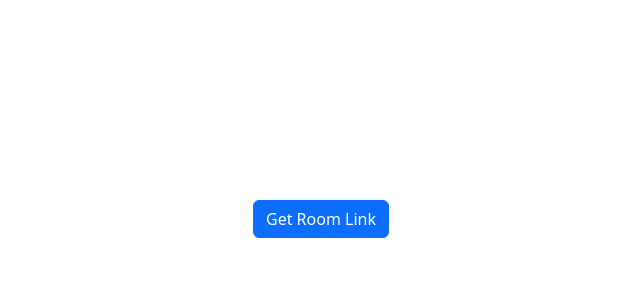
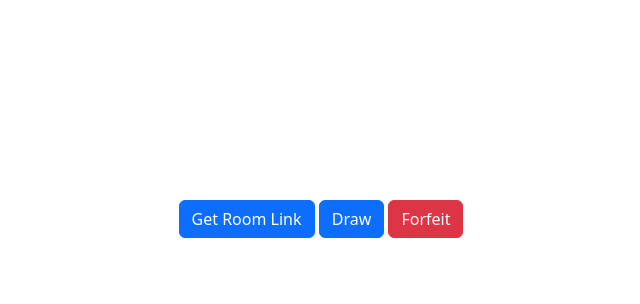
Before and after one commit to Benett-t/Final_Project, a Flask app: template Final_Project/templates/chess.html in a window 1280 px wide. Shown: the part 496-800 px from the top of the page, without its empty margins (319-959 px from the left). Run offline with Flask 3, Linux system fonts and the light colour scheme; the template is opened without the code that fills it: most values are stand-ins (such as "Sample title", 1, 10 or a date in 2020); some libraries are stand-ins or nearby versions.

Commit message:
desin TODO add the ability to make a draw

```diff
--- a/Final_Project/app.py
+++ b/Final_Project/app.py
@@ -692,3 +692,13 @@ def on_disconnect():
         disconnect_timers_chess[roomid] = timer
         timer.start()
         socketio.emit('opponent_disconnected', {'message': 'Opponent disconnected. Timer started.'}, room=roomid)
+
+@socketio.on('draw_request')
+def draw_request(data):
+    roomid = data["roomid"]
+    socketio.emit('draw_noti', {'message': 'Your opponent has requested a draw.'}, room=roomid)
+
+@socketio.on('forfeit')
+def forfeite_chess(data):
+    roomid = data["roomid"]
+    forfeit_chess(roomid=roomid, username=session.get("username"))
--- a/Final_Project/static/chess.js
+++ b/Final_Project/static/chess.js
@@ -10,6 +10,7 @@ const capturesound = new Audio('/static/sounds/capture.wav');
 const errorsound = new Audio('/static/sounds/invalid.wav');
 
 const boardElement = document.getElementById('chessboard');
+let asd;
 let disconnectCountdown;
 let countdownTime = 60;  // 1 minute
 let selectedSquare = null;
@@ -576,6 +577,31 @@ socket.on('player_forfeit', function(data) {
     clearInterval(disconnectCountdown);
     document.getElementById('opponent-timer').innerHTML = 'Opponent forfeited.';
 });
+
+socket.on('draw_noti', function(data) {
+    // Update the modal message
+    if (asd != 1) {
+        document.getElementById('notificationMessage').innerText = data.message;
+
+        // Show the notification modal
+        var notificationModal = new bootstrap.Modal(document.getElementById('notificationModal'));
+        notificationModal.show();
+    }
+    asd = 0;
+});
+
+// Handle the Draw confirmation
+document.getElementById('confirmDraw').addEventListener('click', function() {
+    asd = 1;
+    socket.emit('draw_request', { roomid: roomid });
+    $('#drawModal').modal('hide'); // Close the modal
+});
+
+// Handle the Forfeit confirmation
+document.getElementById('confirmForfeit').addEventListener('click', function() {
+    socket.emit('forfeit', { roomid: roomid });
+    $('#forfeitModal').modal('hide');
+});
 // Initial board render
 $(document).ready(function() {
     renderBoard(boardFen);  // boardFen will be passed from the server-side
--- a/Final_Project/templates/chess.html
+++ b/Final_Project/templates/chess.html
@@ -11,13 +11,69 @@
 <button type="button" class="btn btn-primary mt-3" data-bs-toggle="modal" data-bs-target="#roomLinkModal">
     Get Room Link
 </button>
-
+<button type="button" class="btn btn-primary mt-3" data-bs-toggle="modal" data-bs-target="#drawModal">
+  Draw
+</button>
+<button type="button" class="btn btn-danger mt-3" data-bs-toggle="modal" data-bs-target="#forfeitModal">
+  Forfeit
+</button>
+<div class="modal fade" id="drawModal" tabindex="-1" aria-labelledby="drawModalLabel" aria-hidden="true">
+  <div class="modal-dialog">
+      <div class="modal-content">
+          <div class="modal-header bg-dark">
+              <h5 class="modal-title text-white" id="drawModalLabel">Request Draw</h5>
+              <button type="button" class="btn-close btn-close-white" data-bs-dismiss="modal" aria-label="Close"></button>
+          </div>
+          <div class="modal-body">
+              Are you sure you want to request a draw?
+          </div>
+          <div class="modal-footer">
+              <button type="button" class="btn btn-secondary" data-bs-dismiss="modal">Cancel</button>
+              <button type="button" class="btn btn-primary" id="confirmDraw">Confirm Draw</button>
+          </div>
+      </div>
+  </div>
+</div>
+<div class="modal fade" id="notificationModal" tabindex="-1" aria-labelledby="notificationModalLabel" aria-hidden="true">
+  <div class="modal-dialog">
+      <div class="modal-content">
+          <div class="modal-header bg-dark">
+              <h5 class="modal-title text-white" id="notificationModalLabel">Notification</h5>
+              <button type="button" class="btn-close btn-close-white" data-bs-dismiss="modal" aria-label="Close"></button>
+          </div>
+          <div class="modal-body" id="notificationMessage">
+              <!-- Notification message will be inserted here -->
+          </div>
+          <div class="modal-footer">
+              <button type="button" class="btn btn-success" data-bs-dismiss="modal">Accept</button>
+              <button type="button" class="btn btn-danger" data-bs-dismiss="modal">Deny</button>
+          </div>
+      </div>
+  </div>
+</div>
+<div class="modal fade" id="forfeitModal" tabindex="-1" aria-labelledby="forfeitModalLabel" aria-hidden="true">
+  <div class="modal-dialog">
+      <div class="modal-content">
+          <div class="modal-header bg-dark">
+              <h5 class="modal-title text-white" id="forfeitModalLabel">Forfeit Game</h5>
+              <button type="button" class="btn-close btn-close-white" data-bs-dismiss="modal" aria-label="Close"></button>
+          </div>
+          <div class="modal-body">
+              Are you sure you want to forfeit the game?
+          </div>
+          <div class="modal-footer">
+              <button type="button" class="btn btn-secondary" data-bs-dismiss="modal">Cancel</button>
+              <button type="button" class="btn btn-danger" id="confirmForfeit">Confirm Forfeit</button>
+          </div>
+      </div>
+  </div>
+</div>
     <div class="modal fade" id="roomLinkModal" tabindex="-1" aria-labelledby="roomLinkModalLabel" aria-hidden="true">
         <div class="modal-dialog">
           <div class="modal-content">
-            <div class="modal-header">
-              <h5 class="modal-title" id="roomLinkModalLabel">Room Link</h5>
-              <button type="button" class="btn-close" data-bs-dismiss="modal" aria-label="Close"></button>
+            <div class="modal-header bg-dark">
+              <h5 class="modal-title text-white" id="roomLinkModalLabel">Room Link</h5>
+              <button type="button" class="btn-close btn-close-white" data-bs-dismiss="modal" aria-label="Close"></button>
             </div>
             <div class="modal-body">
               <p>Share this link with your opponent:</p>
@@ -33,9 +89,9 @@
   <div class="modal fade" id="resultModal" tabindex="-1" aria-labelledby="resultModalLabel" aria-hidden="true">
     <div class="modal-dialog">
         <div class="modal-content">
-            <div class="modal-header">
-                <h5 class="modal-title" id="resultModalLabel">Game Over</h5>
-                <button type="button" class="btn-close" data-bs-dismiss="modal" aria-label="Close"></button>
+            <div class="modal-header bg-dark">
+                <h5 class="modal-title text-white" id="resultModalLabel">Game Over</h5>
+                <button type="button" class="btn-close btn-close-white" data-bs-dismiss="modal" aria-label="Close"></button>
             </div>
             <div class="modal-body" id="resultMessage">
             </div>
```
